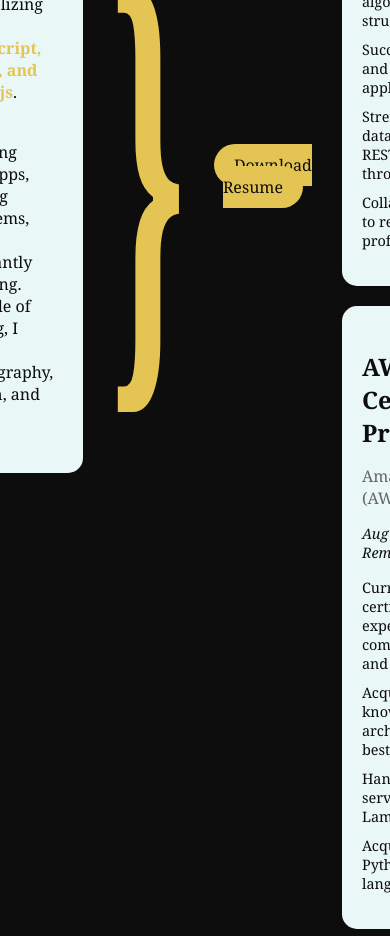
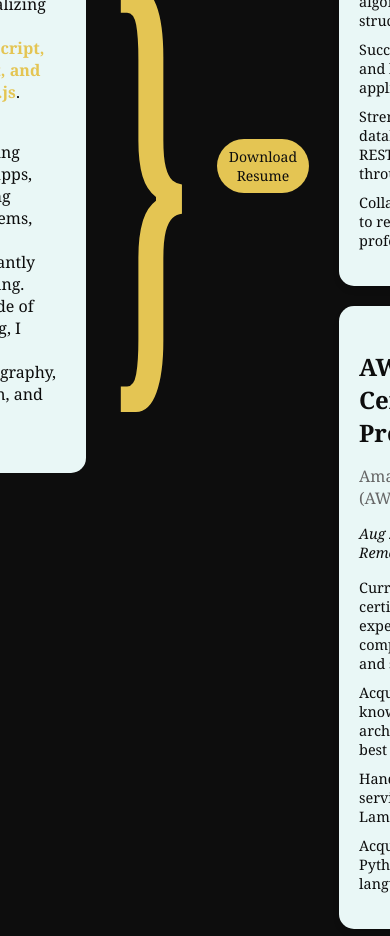
Before and after one commit to ahhyanb/my-portfolio, a React (Create React App) app: page / in a window 390 px wide. Shown: the part 1560-2496 px from the top of the page. Built offline with nearby package versions, Linux system fonts and the light colour scheme.

Commit message:
updated css for resume download button to dynamically be responsive to screen sizes

```diff
--- a/src/components/bio/Bio.css
+++ b/src/components/bio/Bio.css
@@ -112,18 +112,47 @@
     text-align: center;
 }
 
+/* Resume Button */
 .resume-button {
     padding: 10px 20px;
     font-size: 1rem;
-    background-color: #e4c553; /* Same color as the bio section */
-    color:  #0d0d0d; /* Dark text color for contrast */
+    background-color: #e4c553; /* Gold color for the button */
+    color: #0d0d0d; /* Dark text for contrast */
     border: none; /* Remove borders */
     border-radius: 50px; /* Rounded button */
     cursor: pointer; /* Pointer cursor on hover */
     transition: background-color 0.3s ease, transform 0.2s ease;
+    width: auto; /* Default width for larger screens */
+    max-width: 200px; /* Limit width on larger screens */
+    text-align: center; /* Center the text inside the button */
+    display: inline-block; /* Ensure proper alignment */
 }
 
+/* Hover Effect */
 .resume-button:hover {
-    background-color: #e9f7f6; /* Slightly brighter hover color */
-    transform: translateY(-2px); /* Lift the button on hover */
+    background-color: #e9f7f6; /* Lighter hover background */
+    transform: translateY(-2px); /* Slight lift effect */
 }
+
+/* Centering Button Inside Container */
+.button-container {
+    margin-top: 20px; /* Spacing from the content above */
+    display: flex;
+    justify-content: center; /* Center the button horizontally */
+    align-items: center; /* Center vertically if needed */
+}
+
+/* Responsive Design for Small Screens */
+@media (max-width: 600px) {
+    .resume-button {
+        padding: 8px 12px; /* Smaller padding for compact size */
+        font-size: 0.875rem; /* Slightly smaller font size */
+        max-width: 100%; /* Let button stretch within container */
+        width: auto; /* Adjust automatically to fit content */
+    }
+
+    .button-container {
+        margin: 15px auto; /* Center the container on small screens */
+        text-align: center; /* Ensure text alignment */
+    }
+}
```
